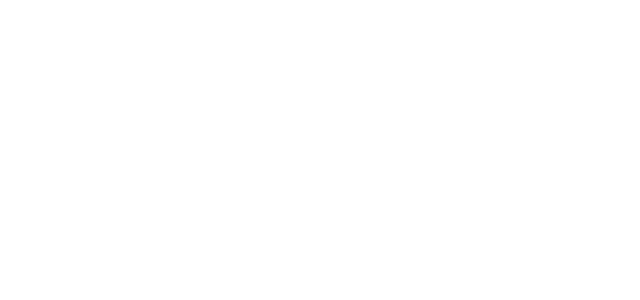
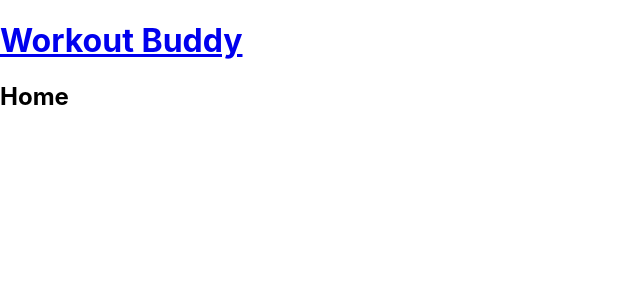
Before and after one commit to kamillamamatova/mern-stack, a React (Create React App) app in the folder frontend/: page / in a window 1280 px wide. Shown: the top 300 px of the page, without its empty margins (0-640 px from the left). Built offline with nearby package versions, Linux system fonts and the light colour scheme.

Commit message:
Added nav bar

```diff
--- a/frontend/src/App.js
+++ b/frontend/src/App.js
@@ -1,14 +1,19 @@
 import { BrowserRouter, Routes, Route } from 'react-router-dom';
+
+// Pages and components
+import Home from './pages/Home';
+import Navbar from './components/Navbar';
 
 function App() {
   return (
     <div className="App">
       <BrowserRouter>
+        <Navbar />
         <div className = "pages">
           <Routes>
             <Route
               path = "/"
-              //element = {}
+              element = {<Home />}
             />
           </Routes>
         </div>
--- /dev/null
+++ b/frontend/src/components/Navbar.js
@@ -0,0 +1,16 @@
+import { Link } from 'react-router-dom';
+
+const Navbar = () => {
+
+    return(
+        <header>
+            <div classname = "container">
+                <Link to = "/">
+                    <h1>Workout Buddy</h1>
+                </Link>
+            </div>
+        </header>
+    )
+}
+
+export default Navbar;
--- /dev/null
+++ b/frontend/src/pages/Home.js
@@ -0,0 +1,9 @@
+const Home = () => {
+    return(
+        <div className = "home">
+            <h2>Home</h2>
+        </div>
+    )
+}
+
+export default Home;
```
